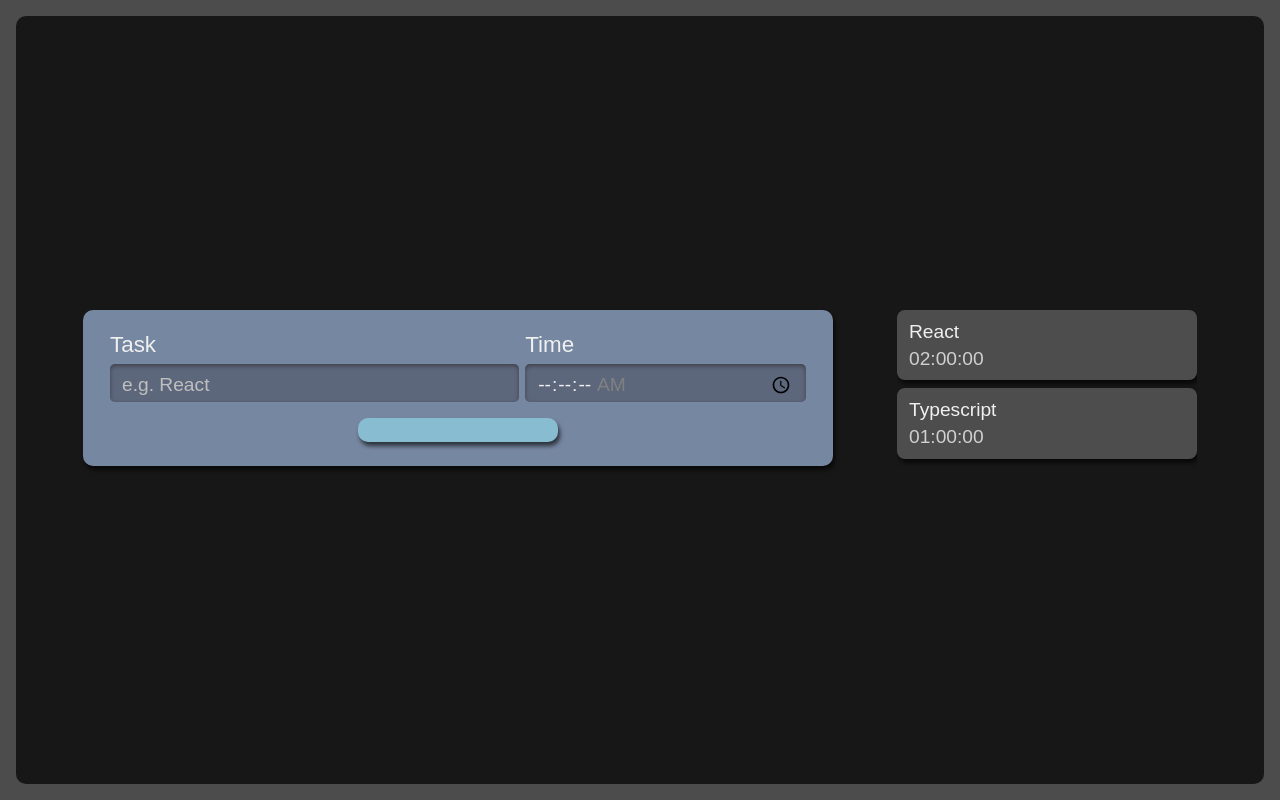
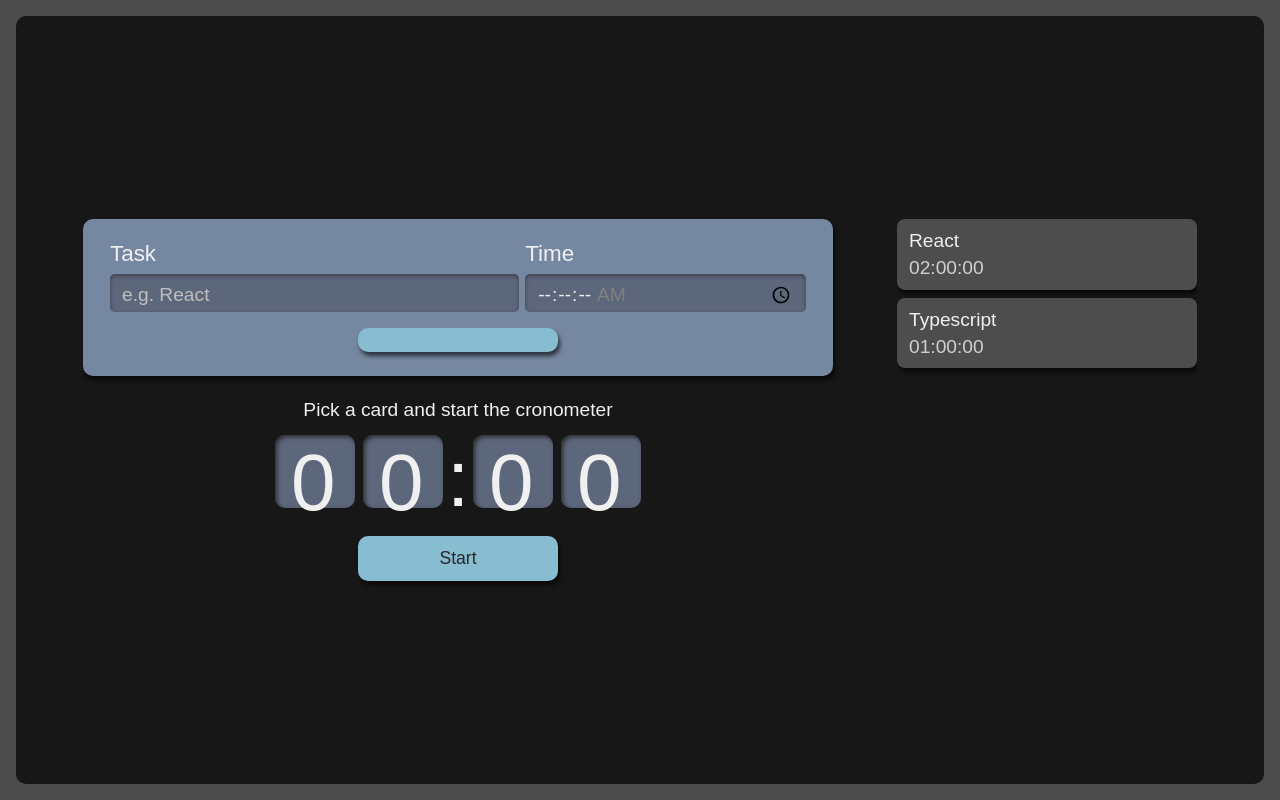
Before and after one commit to OtavioFSantos/Studies-React-Typescript, a React (Create React App) app: page / in a window 1280 px wide. Built offline with nearby package versions, Linux system fonts and the light colour scheme.

Commit message:
added cronometer to app

```diff
--- a/src/pages/App.tsx
+++ b/src/pages/App.tsx
@@ -1,4 +1,5 @@
 import React from "react";
+import Cronometer from "../components/Cronometer";
 import Form from "../components/Form";
 import List from "../components/List";
 import style from "./App.module.scss";
@@ -8,6 +9,7 @@ function App() {
     <div className={style.AppStyle}>
       <Form />
       <List />
+      <Cronometer />
     </div>
   );
 }
```
